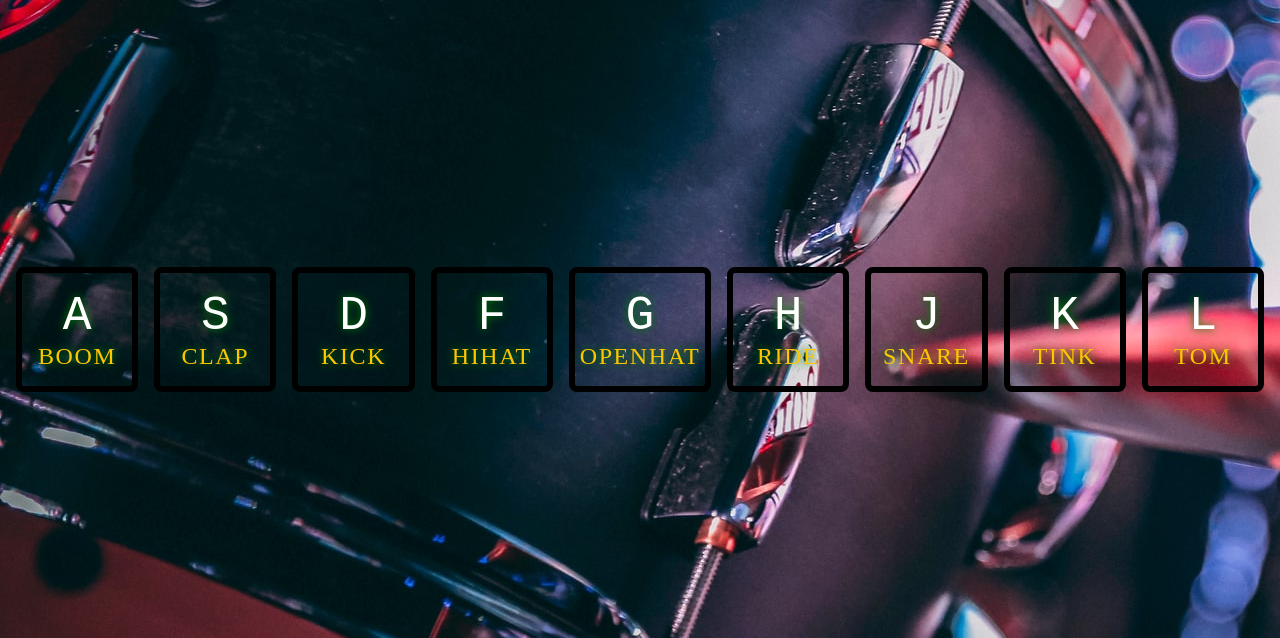
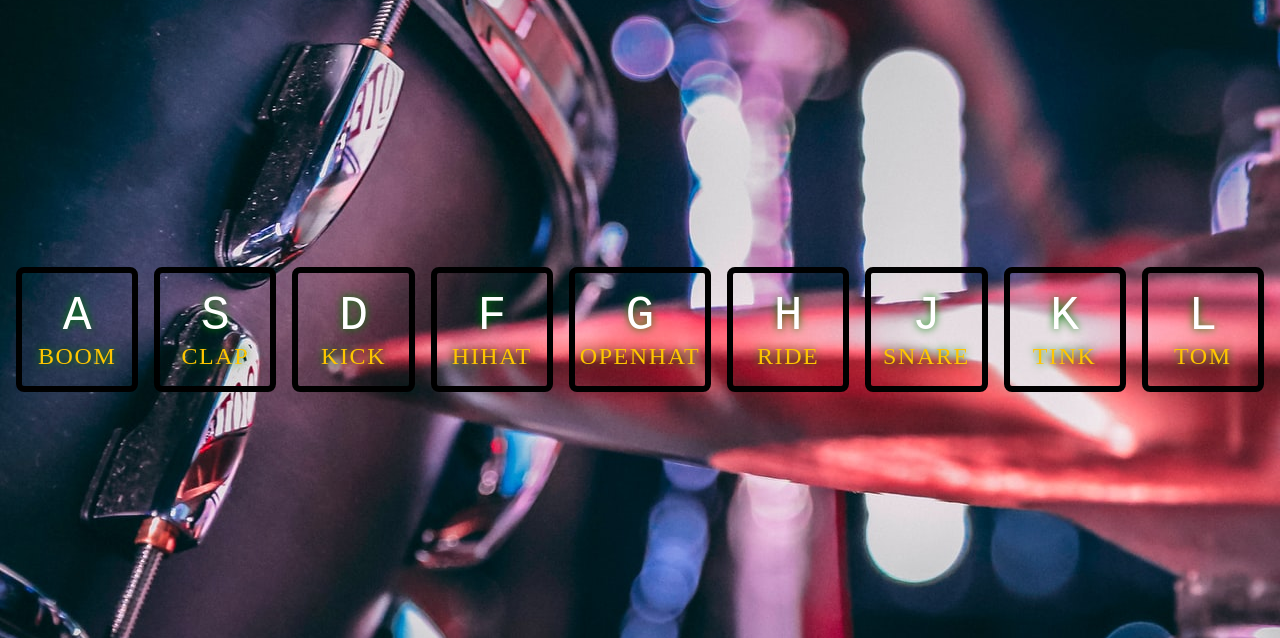
Before and after one commit to Ashutosh27488674/Drum-Kit, a plain HTML site: page drumkit.html in a window 1280 px wide. Shown: the part 287-925 px from the top of the page. Drawn offline with Linux system fonts and the light colour scheme.

Commit message:
Drum Kit(Dj Gullu)

```diff
--- a/style.css
+++ b/style.css
@@ -1,5 +1,5 @@
 html{
-    background: url("image/drumkit-2.jpg");
+    background: url("image/drumkit-2.jpg") top center no-repeat;
 }
 .keys{
     display: flex;
@@ -14,6 +14,7 @@ html{
     border-radius: 0.5rem;
     font-size: 1.4rem;
     padding: 1rem 0.3rem;
+    flex-wrap: wrap;
     margin: 0.5rem;
     width: 10rem;
     text-align: center;
```
Also changed, not shown: drumkit.html (+1 -1 lines), image/djgullu.jpg (added).
